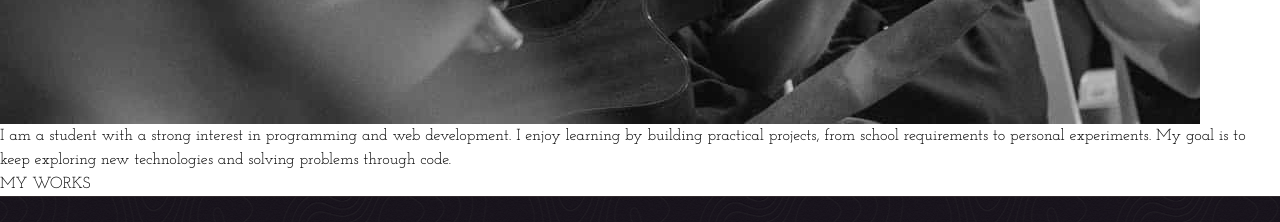
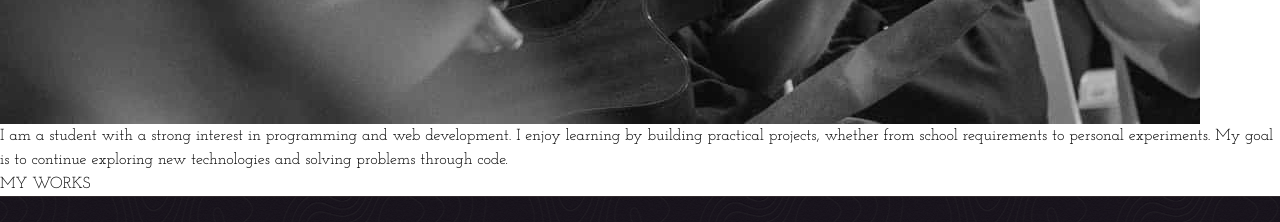
Before and after one commit to TimmyhalfZombie/lagrosaportfolio, a React (Vite) app: page / in a window 1280 px wide. Shown: the part 900-1122 px from the top of the page. Built offline with nearby package versions, Linux system fonts and the light colour scheme.

Commit message:
first commit

```diff
--- a/src/components/sections/AboutMe.tsx
+++ b/src/components/sections/AboutMe.tsx
@@ -21,7 +21,7 @@ export const AboutMe = () => {
           </div>
           {/* Text Content */}
           <div className="bg-gray-500/10 p-6 text-base md:text-lg leading-relaxed font-josefin text-gray-400 text-justify ">
-            I am a student with a strong interest in programming and web development. I enjoy learning by building practical projects, from school requirements to personal experiments. My goal is to keep exploring new technologies and solving problems through code.
+            I am a student with a strong interest in programming and web development. I enjoy learning by building practical projects, whether from school requirements to personal experiments. My goal is to continue exploring new technologies and solving problems through code.
           </div>
         </div>
       </div>
--- a/src/components/sections/Education.tsx
+++ b/src/components/sections/Education.tsx
@@ -15,7 +15,7 @@ export const Education = () => {
         <div className="space-y-8">
           <EducationEntry icon={GraduationCap} school="Western Institute of Technology" degree="Bachelor of Science in Information Technology" years="2021 - Present" />
           <EducationEntry icon={GraduationCap} school="Cuyo National High School" degree="Senior High School" years="2018 - 2020" />
-          <EducationEntry icon={GraduationCap} school="Danawan National High School" degree="Junior Hign School" years="2014-2018" />
+          <EducationEntry icon={GraduationCap} school="Danawan National High School" degree="Junior High School" years="2014-2018" />
           <EducationEntry icon={GraduationCap} school="Los Angeles Elementary School" degree="" years="2008 - 2014" />
         </div>
       </section>
```
